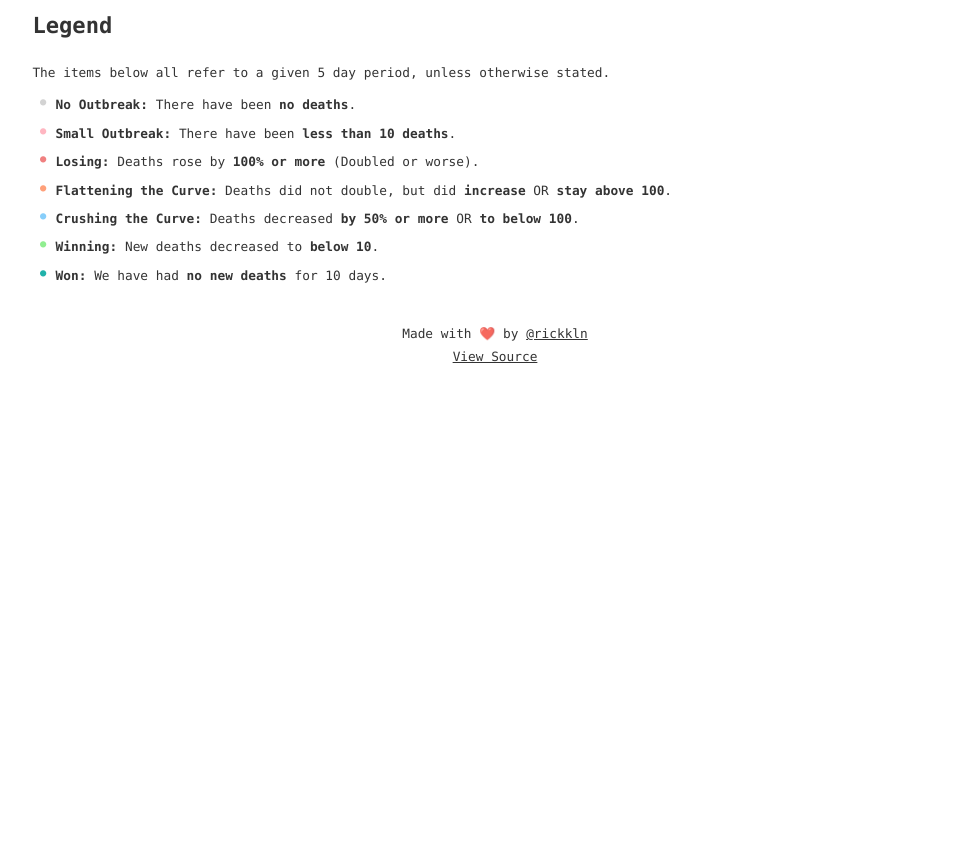
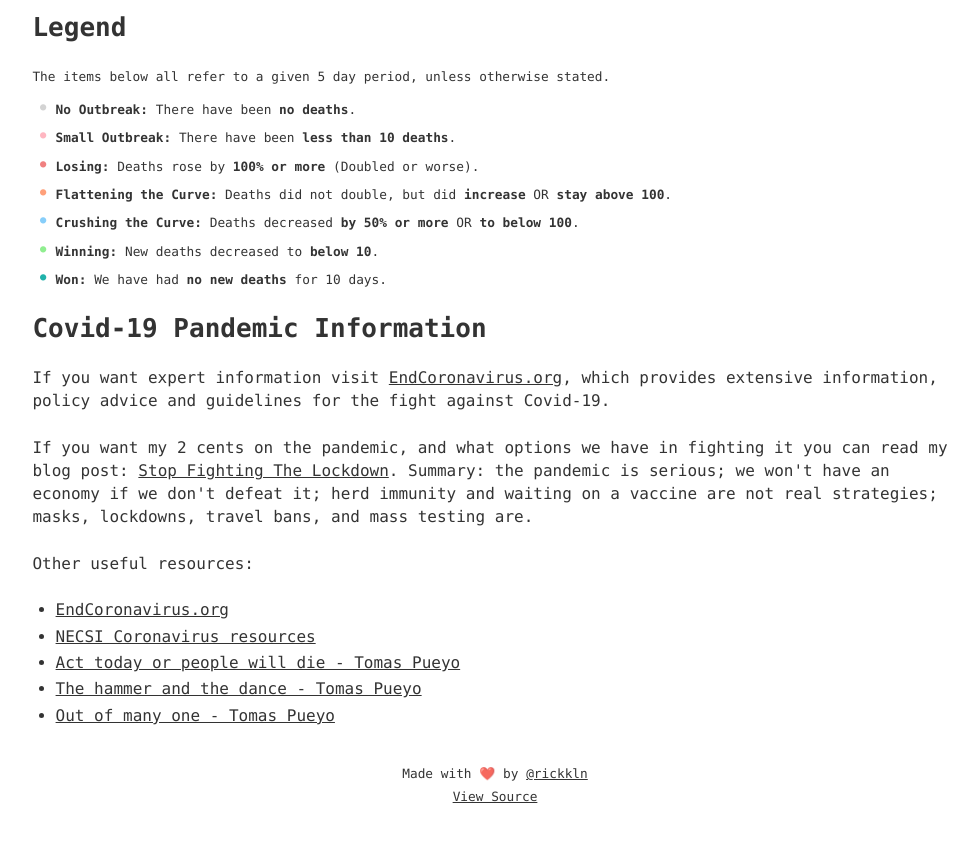
Before and after one commit to rickkln/corona, a Gatsby site: page /details in a window 1280 px wide. Shown: the part 74-916 px from the top of the page, without its empty margins (145-1123 px from the left). Before the commit the page ends 800 px from the top, so only its background shows below. Built offline with nearby package versions, Linux system fonts and the light colour scheme; Gatsby itself is replaced by a stand-in of ours.

Commit message:
Add information section

```diff
--- a/src/components/legend.tsx
+++ b/src/components/legend.tsx
@@ -118,7 +118,7 @@ export const getStatusInfo = (status: OutbreakStatus | undefined) => {
 
 const Legend = () => (
   <div className={styles.legend}>
-    <h3>Legend</h3>
+    <h2>Legend</h2>
     <p>The items below all refer to a given 5 day period, unless otherwise stated.</p>
     <ul>
       <li className={styles.none}>
--- a/src/pages/details.tsx
+++ b/src/pages/details.tsx
@@ -1,4 +1,5 @@
 import React from 'react';
+import { Link } from 'gatsby';
 import Layout from '../components/layout';
 import SEO from '../components/seo';
 import Legend from '../components/legend';
@@ -7,6 +8,34 @@ const DetailsPage = () => (
   <Layout>
     <SEO title="Details" />
     <Legend />
+    <h2>Covid-19 Pandemic Information</h2>
+    <p>
+      If you want expert information visit
+      {' '}
+      <a href="https://www.endcoronavirus.org/">EndCoronavirus.org</a>
+      ,
+      which provides extensive information, policy advice and guidelines
+      for the fight against Covid-19.
+    </p>
+    <p>
+      If you want my 2 cents on the pandemic,
+      and what options we have in fighting it you can read my blog post:
+      {' '}
+      <a href="https://rickkln.com/blog/covid-stop-fighting-the-lockdown">Stop Fighting The Lockdown</a>
+      . Summary: the pandemic is serious; we won&apos;t have an economy if we don&apos;t defeat it;
+      herd immunity and waiting on a vaccine are not real strategies; masks, lockdowns,
+      travel bans, and mass testing are.
+    </p>
+    <p>
+      Other useful resources:
+    </p>
+    <ul>
+      <li><a href="https://www.endcoronavirus.org/">EndCoronavirus.org</a></li>
+      <li><a href="https://necsi.edu/corona-virus-pandemic">NECSI Coronavirus resources</a></li>
+      <li><a href="https://medium.com/@tomaspueyo/coronavirus-act-today-or-people-will-die-f4d3d9cd99ca">Act today or people will die - Tomas Pueyo</a></li>
+      <li><a href="https://medium.com/@tomaspueyo/coronavirus-the-hammer-and-the-dance-be9337092b56">The hammer and the dance - Tomas Pueyo</a></li>
+      <li><a href="https://medium.com/@tomaspueyo/coronavirus-out-of-many-one-36b886af37e9">Out of many one - Tomas Pueyo</a></li>
+    </ul>
   </Layout>
 );
 
```
Also changed, not shown: src/images/EVzZPMUXQAcWFdV.jpeg (added), src/images/crushthecurve.png (added), 1 other file.
